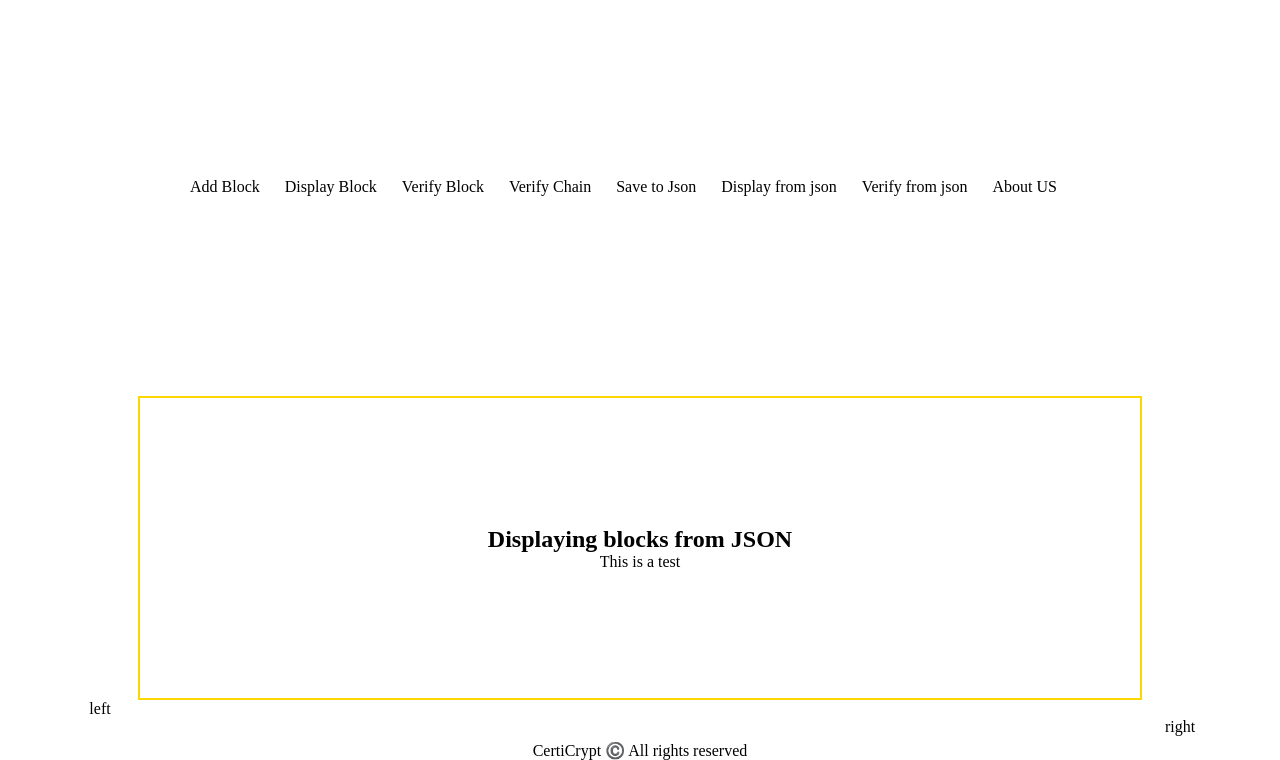
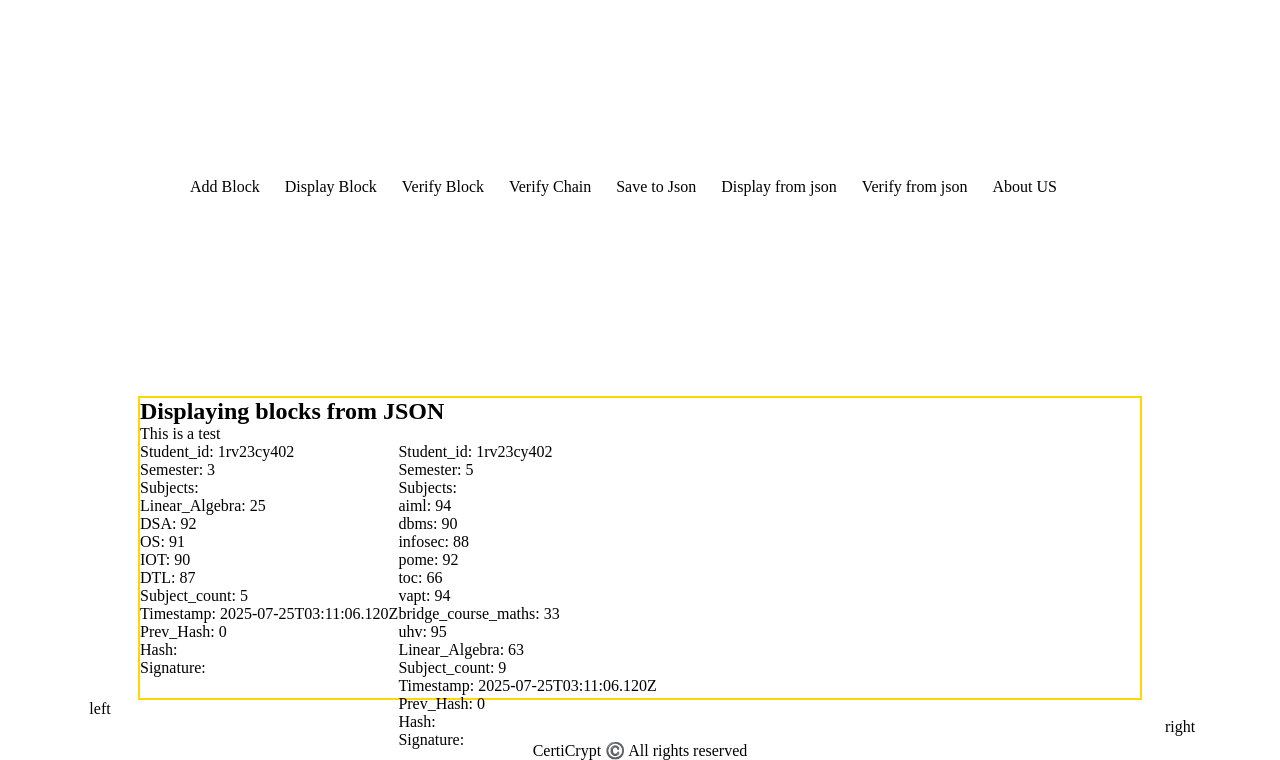
Before and after one commit to ksurajsingh/CertiCrypt, a plain HTML site: page client/index.html in a window 1280 px wide. Both pictures are taken after a click on the item "Display from json". Shown: the part 40-800 px from the top of the page. Drawn offline with nearby package versions, Linux system fonts and the light colour scheme.

Commit message:
feat(client):can display from personal.json

```diff
--- a/client/script.js
+++ b/client/script.js
@@ -65,16 +65,66 @@ function saveToJson() {
 
 
 function displayFromJson() {
-  document.getElementById('output').innerHTML = '<h2>Displaying blocks from JSON</h2> This is a test';
-  fetch('../db/demo/personal.json')
-    .then(response => response.json())
-    .then(data=>{
-      const output=document.getElementById('output');
-      let html=`<h3>Student ID: ${data.student_id}</h3>`;
-      html+=`<h3>Semester: ${data.semester}</h3>`;
-      html+='<h3>Subjects:</h3>ul';
-      data.subjects.forEach()
+
+  const output=document.getElementById('output');
+  output.innerHTML = '<h2>Displaying blocks from JSON</h2> This is a test';
+  const chain=document.createElement('div');
+  chain.classList.add('chain');
+
+  // fetching json data
+  fetch('http://localhost:8080/db/demo/personal.json')
+    .then(response => response.text())
+    .then(text=>{
+
+      // processing json data
+      // console.log("received json\n"+text);
+      const lines=text.trim().split('\n');
+      // const jsonData=lines.map(line=>JSON.parse(line));
+      // console.log("processed json\n"+jsonData);
+      // console.log(jsonData);
+      const blocks=lines.map(line=>{
+        const obj=JSON.parse(line);
+        return new Block(
+          obj.student_id,
+          obj.semester,
+          obj.subjects,
+          obj.subject_count,
+          obj.timestamp,
+          obj.prev_hash,
+          obj.hash,
+          obj.signature
+        );
+      });
+
+      // displaying the json data
+      console.log(blocks);
+      blocks.forEach(block=>{
+        console.log(block);
+        blockHTML=document.createElement('div')
+        console.log(block);
+        blockHTML.classList.add('block');
+        blockHTML.innerHTML=`
+        <div class='blockE'><span class='key'>Student_id: </span><span class='value'>${block.student_id}</span></div>
+        <div class='blockE'><span class='key'>Semester: </span><span class='value'>${block.semester}</span></div>
+        <div class='blockE'><span class='key'>Subjects: </span><span class='value'>
+          ${block.subjects.map(sub=>(`<div class='subE'>
+              <span class='key'>${sub.subject}: <span><span class='value'>${sub.mark}<span>
+              </div>`
+          )).join('')}
+          </span></div>
+        <div class='blockE'><span class='key'>Subject_count: </span><span class='value'>${block.subject_count}</span></div>
+        <div class='blockE'><span class='key'>Timestamp: </span><span class='value'>${block.timestamp}</span></div>
+        <div class='blockE'><span class='key'>Prev_Hash: </span><span class='value'>${block.prev_hash}</span></div>
+        <div class='blockE'><span class='key'>Hash: </span><span class='value'>${block.hash}</span></div>
+        <div class='blockE'><span class='key'>Signature: </span><span class='value'>${block.signature}</span></div>
+        `
+        chain.appendChild(blockHTML);
+      })
+
     })
+
+  output.appendChild(chain);
+
 }
 
 
--- a/client/style.css
+++ b/client/style.css
@@ -19,8 +19,16 @@ main{
   height: 300px;
   border: 2px solid gold;
   margin: auto;
-  text-align:center;
-  place-content:center;
+  /* text-align:center; */
+  /* place-content:center; */
+}
+
+.chain{
+  display: flex;
+}
+
+block{
+  border:2px solid black;
 }
 
 #left{
```
